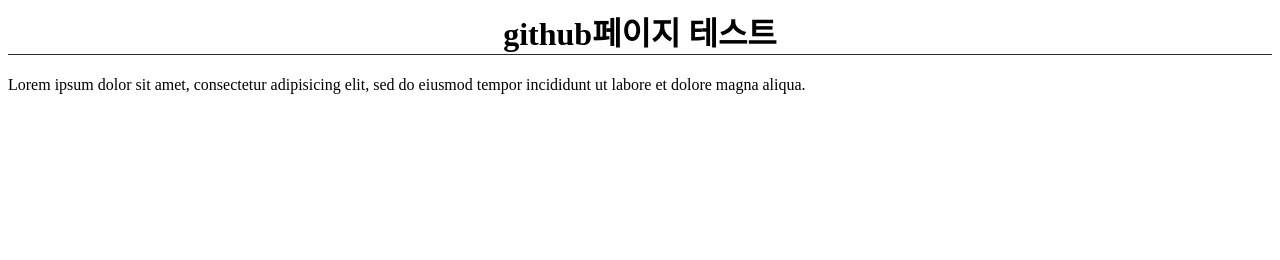
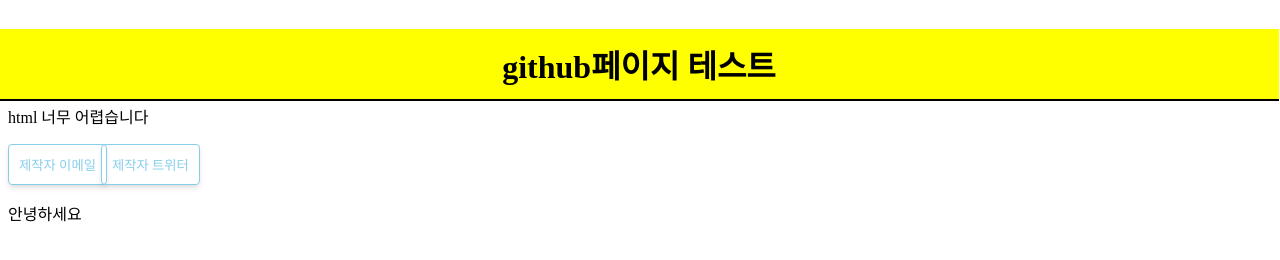
Before and after one commit to RyuZU3747/html, a plain HTML site: page index.html in a window 1280 px wide. Drawn offline with Linux system fonts and the light colour scheme; a web font is replaced by a local one.

Commit message:
Update index.html

```diff
--- a/index.html
+++ b/index.html
@@ -10,16 +10,73 @@
 			*{
 				font-family:'NaverD2';
 			}
-			h1{
-				text-align:center;
-				border-bottom-width: 1px;
-				border-bottom-color: gray;
+			.main{
+				height: 80px;
+			}
+			.sub{
+				position: relative;
+			}
+
+			.main > h1{
+				z-index: 1;
+				position: fixed;
+				text-align: center;
+				box-sizing: border-box;
+				margin-left: -9px;
+				padding: 12px;
+				width: 100%;
+				border-bottom-width: 2px;
+				border-bottom-color: black;
 				border-bottom-style: outset;
+				background: yellow;
+			}
+
+			.sub > a > button{
+				background-color: rgba(0,0,0,0);
+				color: skyblue;
+				padding: 10px;
+				text-align: center;
+				text-decoration: none;
+				display: inline-block;
+				border: 1px solid skyblue;
+				border-radius: 4px;
+				box-shadow: 0 4px 6px -1px rgba(0, 0, 0, 0.1), 0 2px 4px -1px rgba(0, 0, 0, 0.06);
+			}
+			.sub > a > button:hover{
+				color: white;
+				background-color: skyblue;
+			}
+			.leftb{
+				margin-right: -5px;
+			}
+			.rightb{
+				margin-left: -5px;
+			}
+			.sub > a{
+				text-decoration-line: none;
 			}
 		</style>
     </head>
     <body>
-        <h1 style = >github페이지 테스트</h1>
-        <p>Lorem ipsum dolor sit amet, consectetur adipisicing elit, sed do eiusmod tempor incididunt ut labore et dolore magna aliqua.</p>
+		<div class = 'main'>
+			<h1>github페이지 테스트</h1>
+		</div>
+		<div class = 'sub'>
+			<p>html 너무 어렵습니다</p>
+			<a href= "mailto:dbrua1222@gmail.com">
+				<button class = 'leftb'>
+					제작자 이메일
+				</button>
+			</a>
+
+			<a target = 'blank' href="https://twitter.com/kawaii_ryuzu">
+				<button class = 'rightb'>
+					제작자 트위터
+				</button>
+			</a>
+			<p>
+				안녕하세요
+			</p>
+		</div>
     </body>
 </html>
```
